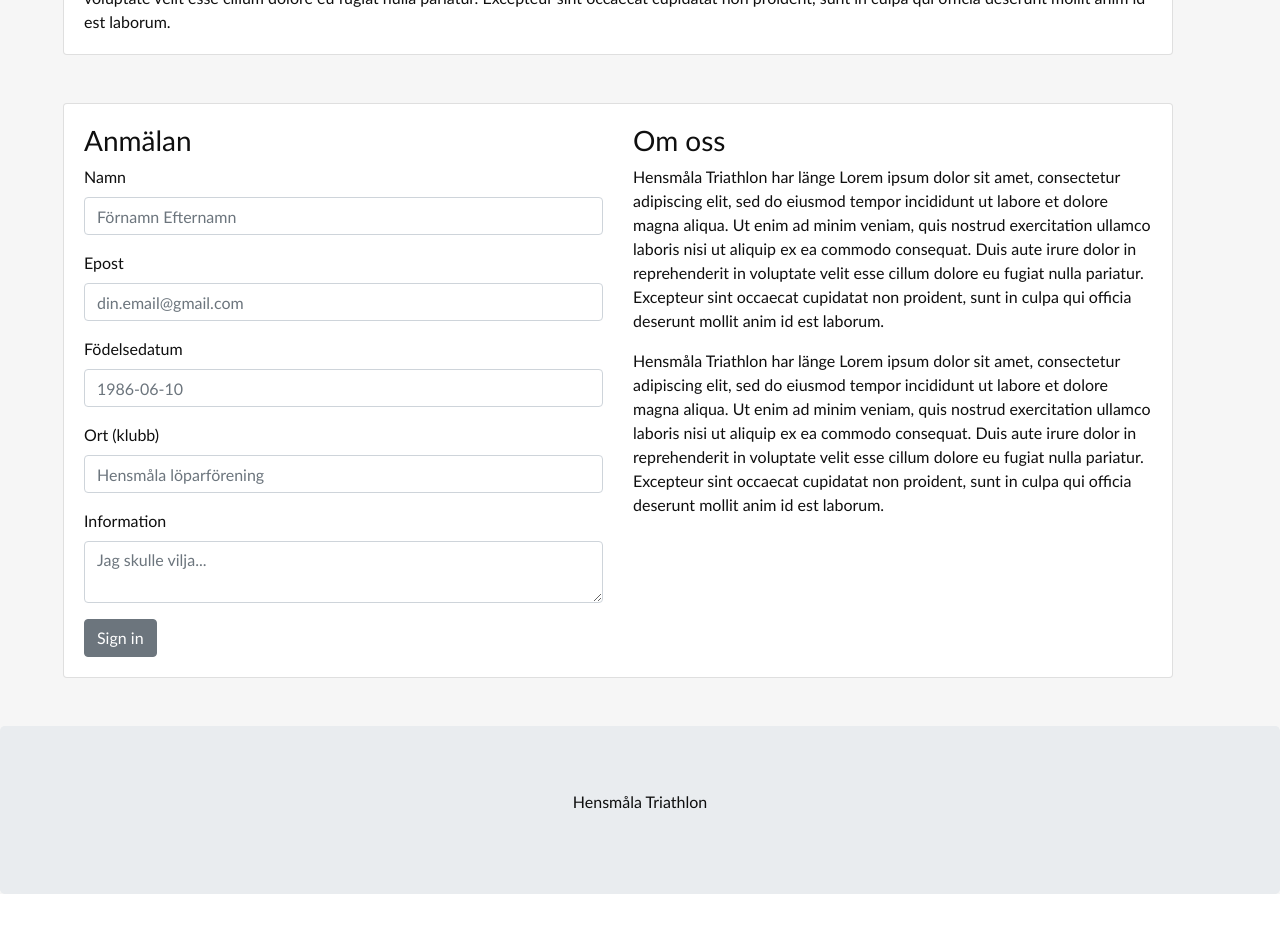
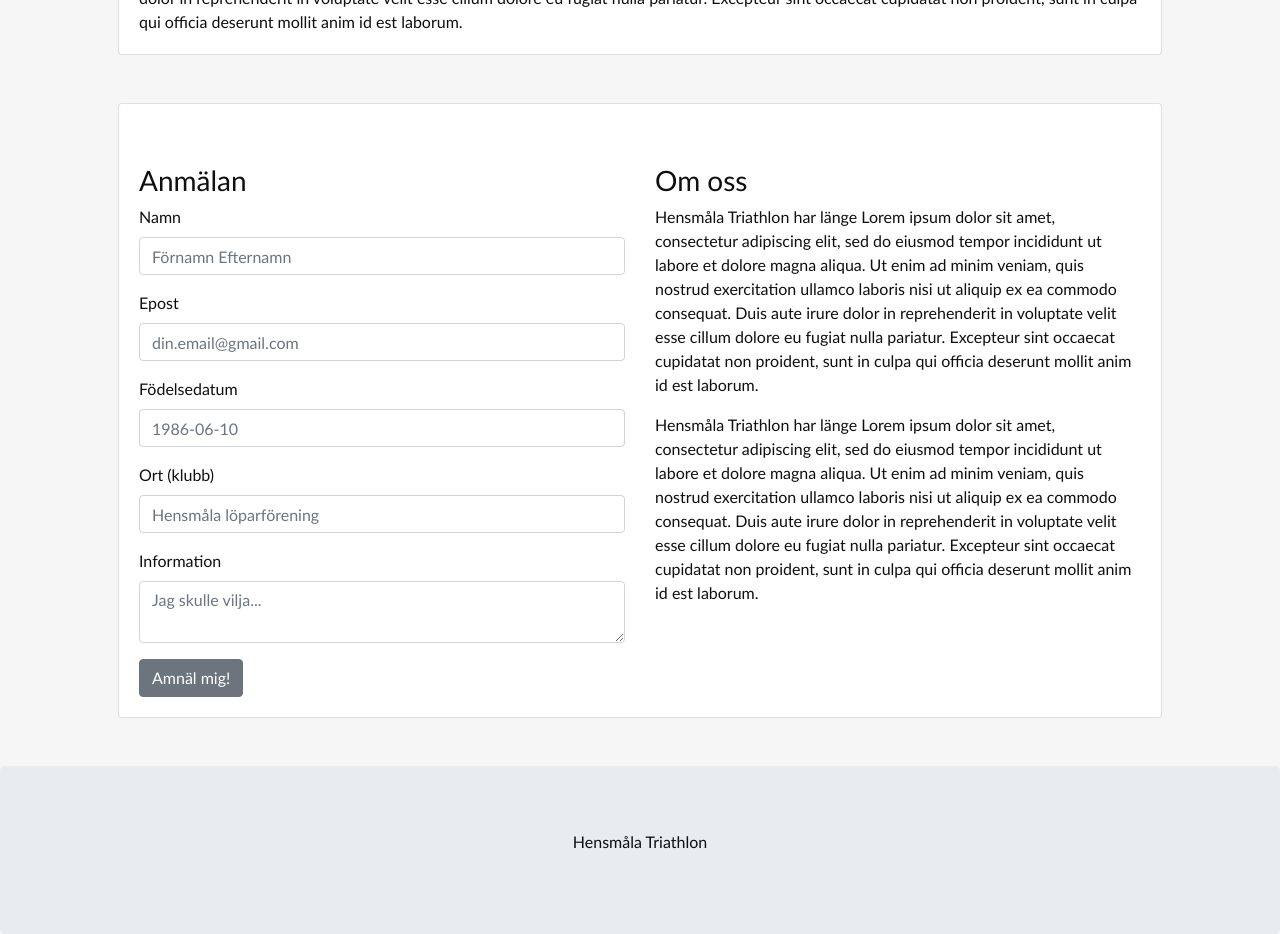
Before and after one commit to arnessonpontus/hensmala_triathon, a React (Create React App) app: page /#/ in a window 1280 px wide. Shown: the part 700-1634 px from the top of the page. Before the commit the page ends 1594 px from the top, so only its background shows below. Built offline with nearby package versions, Linux system fonts and the light colour scheme.

Commit message:
Style fix

```diff
--- a/src/components/Home.js
+++ b/src/components/Home.js
@@ -34,9 +34,9 @@ class Home extends Component {
           src="/images/ht_banner.jpg"
           alt="HT_banner"
         ></img>
-        <Container className="m-5">
+        <Container className="p-5">
           <Row>
-            <Col>
+            <Col className="s">
               <Card>
                 <CardBody>
                   <h3>Välkommen till Hensmåla Triathlon</h3>
@@ -58,14 +58,14 @@ class Home extends Component {
           <Card className="mt-5">
             <CardBody>
               <Row>
-                <Col>
+                <Col style={{ marginTop: "5vh" }} md={6}>
                   {!this.state.hasRegisterd ? (
                     <RegisterForm handleRegSuccess={this.handleRegSuccess} />
                   ) : (
                     <RegSuccess />
                   )}
                 </Col>
-                <Col>
+                <Col style={{ marginTop: "5vh" }}>
                   <h3>Om oss</h3>
                   <p>
                     Hensmåla Triathlon har länge Lorem ipsum dolor sit amet,
--- a/src/components/Navigation.js
+++ b/src/components/Navigation.js
@@ -42,7 +42,9 @@ class Navigation extends React.Component {
           ></img>
           Hensmåla Triathlon
         </NavbarBrand>
-        <NavbarToggler onClick={this.toggle}>Visa Mer</NavbarToggler>
+        <NavbarToggler onClick={this.toggle}>
+          <img style={{ width: 30 }} src="/images/menu.png"></img>
+        </NavbarToggler>
         <Collapse isOpen={this.state.isOpen} navbar>
           <NavLink
             tag={RRNavLink}
--- a/src/components/RegisterForm.js
+++ b/src/components/RegisterForm.js
@@ -110,7 +110,7 @@ class RegisterForm extends Component {
             onChange={this.handleChange}
           />
         </FormGroup>
-        <Button>Sign in</Button>
+        <Button>Amnäl mig!</Button>
       </Form>
     );
   }
```
Also changed, not shown: public/images/menu.png (added).
